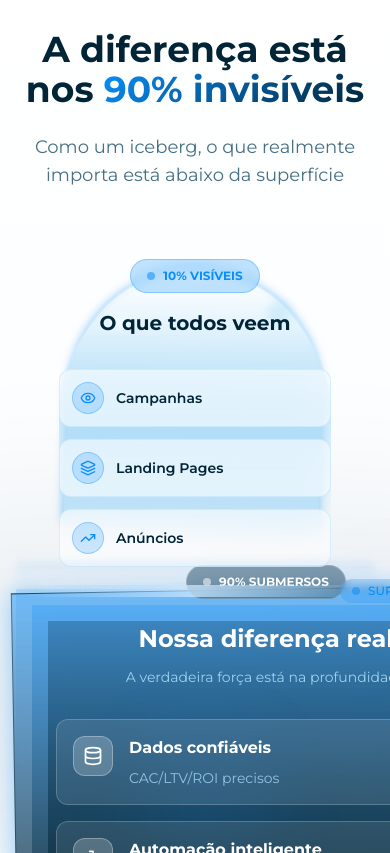
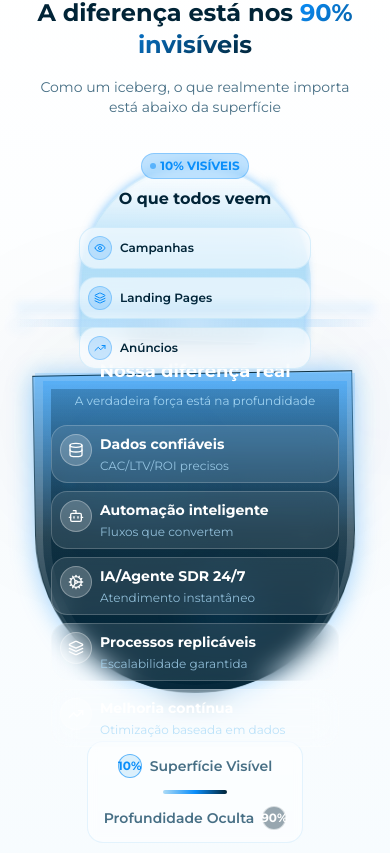
Before and after one commit to oguidomingos/iceberg-growth-engine, a React (Vite) app: page / in a window 390 px wide. Shown: the part 2711-3564 px from the top of the page. Built offline with nearby package versions, Linux system fonts and the light colour scheme.

Commit message:
Fix: Improve responsiveness

```diff
--- a/src/components/MethodSection.tsx
+++ b/src/components/MethodSection.tsx
@@ -16,48 +16,48 @@ const MethodSection = () => {
   ];
 
   return (
-    <section id="metodo" className="py-20 bg-gradient-ice relative overflow-hidden min-h-screen flex items-center">
+    <section id="metodo" className="py-12 lg:py-20 bg-gradient-ice relative overflow-hidden min-h-screen flex items-center">
       {/* Animated background elements */}
       <div className="absolute inset-0">
-        <div className="absolute top-1/4 left-1/4 w-96 h-96 bg-ice-accent/8 rounded-full blur-3xl animate-pulse"></div>
-        <div className="absolute bottom-1/4 right-1/4 w-[500px] h-[500px] bg-ice-mid/6 rounded-full blur-3xl animate-pulse delay-1000"></div>
-        <div className="absolute top-1/2 left-1/2 transform -translate-x-1/2 -translate-y-1/2 w-[800px] h-[400px] bg-ice-dark/5 rounded-full blur-3xl"></div>
+        <div className="absolute top-1/4 left-1/4 w-48 lg:w-96 h-48 lg:h-96 bg-ice-accent/8 rounded-full blur-3xl animate-pulse"></div>
+        <div className="absolute bottom-1/4 right-1/4 w-64 lg:w-[500px] h-64 lg:h-[500px] bg-ice-mid/6 rounded-full blur-3xl animate-pulse delay-1000"></div>
+        <div className="absolute top-1/2 left-1/2 transform -translate-x-1/2 -translate-y-1/2 w-96 lg:w-[800px] h-48 lg:h-[400px] bg-ice-dark/5 rounded-full blur-3xl"></div>
       </div>
 
       <div className="container mx-auto px-4 lg:px-8 relative z-10">
-        <div className="text-center mb-20">
-          <h2 className="font-montserrat font-bold text-4xl lg:text-5xl text-ice-dark mb-6">
+        <div className="text-center mb-12 lg:mb-20">
+          <h2 className="font-montserrat font-bold text-2xl sm:text-3xl lg:text-5xl text-ice-dark mb-4 lg:mb-6">
             A diferença está nos{" "}
             <span className="text-transparent bg-gradient-deep bg-clip-text">
               90% invisíveis
             </span>
           </h2>
-          <p className="font-montserrat text-lg text-muted-foreground max-w-2xl mx-auto">
+          <p className="font-montserrat text-sm lg:text-lg text-muted-foreground max-w-2xl mx-auto px-4">
             Como um iceberg, o que realmente importa está abaixo da superfície
           </p>
         </div>
 
         {/* Iceberg Visual Container */}
-        <div className="relative max-w-5xl mx-auto">
+        <div className="relative max-w-full sm:max-w-3xl lg:max-w-5xl mx-auto">
           {/* Animated Water Surface */}
-          <div className="absolute left-0 right-0 top-[35%] transform -translate-y-1/2 z-30">
+          <div className="absolute left-0 right-0 top-[30%] sm:top-[35%] transform -translate-y-1/2 z-30">
             {/* Main water line */}
-            <div className="relative h-3 bg-gradient-to-r from-transparent via-ice-accent/40 to-transparent">
+            <div className="relative h-2 lg:h-3 bg-gradient-to-r from-transparent via-ice-accent/40 to-transparent">
               <div className="absolute inset-0 bg-gradient-to-r from-transparent via-white/60 to-transparent"></div>
 
               {/* Animated water ripples */}
-              <div className="absolute -top-1 left-1/6 w-6 h-2 bg-ice-accent/30 rounded-full blur-sm animate-ping"></div>
-              <div className="absolute top-1 right-1/5 w-4 h-1 bg-ice-mid/40 rounded-full blur-sm animate-ping delay-500"></div>
-              <div className="absolute -bottom-1 left-2/3 w-8 h-3 bg-ice-accent/20 rounded-full blur-sm animate-ping delay-1000"></div>
+              <div className="absolute -top-1 left-1/6 w-4 lg:w-6 h-1 lg:h-2 bg-ice-accent/30 rounded-full blur-sm animate-ping"></div>
+              <div className="absolute top-1 right-1/5 w-3 lg:w-4 h-1 bg-ice-mid/40 rounded-full blur-sm animate-ping delay-500"></div>
+              <div className="absolute -bottom-1 left-2/3 w-5 lg:w-8 h-2 lg:h-3 bg-ice-accent/20 rounded-full blur-sm animate-ping delay-1000"></div>
 
               {/* Water surface reflection */}
-              <div className="absolute -top-6 left-0 right-0 h-6 bg-gradient-to-b from-ice-accent/10 to-transparent blur-sm"></div>
+              <div className="absolute -top-4 lg:-top-6 left-0 right-0 h-4 lg:h-6 bg-gradient-to-b from-ice-accent/10 to-transparent blur-sm"></div>
             </div>
 
             {/* Water label */}
-            <div className="absolute -right-20 top-1/2 transform -translate-y-1/2">
-              <div className="flex items-center gap-2 bg-ice-accent/20 rounded-full px-3 py-1 backdrop-blur-sm">
-                <div className="w-2 h-2 bg-ice-accent rounded-full animate-pulse"></div>
+            <div className="absolute -right-8 sm:-right-16 lg:-right-20 top-1/2 transform -translate-y-1/2 hidden sm:block">
+              <div className="flex items-center gap-2 bg-ice-accent/20 rounded-full px-2 lg:px-3 py-1 backdrop-blur-sm">
+                <div className="w-1.5 lg:w-2 h-1.5 lg:h-2 bg-ice-accent rounded-full animate-pulse"></div>
                 <span className="font-montserrat font-medium text-xs text-ice-accent">SUPERFÍCIE</span>
               </div>
             </div>
@@ -66,41 +66,41 @@ const MethodSection = () => {
           {/* Iceberg Structure */}
           <div className="relative">
             {/* Above Water - 10% Visible */}
-            <div className="relative z-20 pb-4">
-              <div className="relative mx-auto w-80 h-72">
+            <div className="relative z-20 pb-2 lg:pb-4">
+              <div className="relative mx-auto w-64 sm:w-72 lg:w-80 h-48 sm:h-56 lg:h-72">
                 {/* Iceberg tip - realistic shape */}
-                <div className="absolute inset-x-8 top-0 bottom-8 bg-gradient-to-b from-white via-ice-light/90 to-ice-light/70 rounded-t-full border border-ice-light/50 shadow-glow-border-primary backdrop-blur-lg transform rotate-2"></div>
-                <div className="absolute inset-x-6 top-2 bottom-6 bg-gradient-to-b from-white/80 via-ice-light/60 to-transparent rounded-t-full"></div>
+                <div className="absolute inset-x-4 sm:inset-x-6 lg:inset-x-8 top-0 bottom-4 sm:bottom-6 lg:bottom-8 bg-gradient-to-b from-white via-ice-light/90 to-ice-light/70 rounded-t-full border border-ice-light/50 shadow-glow-border-primary backdrop-blur-lg transform rotate-2"></div>
+                <div className="absolute inset-x-3 sm:inset-x-4 lg:inset-x-6 top-1 sm:top-2 bottom-3 sm:bottom-4 lg:bottom-6 bg-gradient-to-b from-white/80 via-ice-light/60 to-transparent rounded-t-full"></div>
 
                 {/* Ice texture effects */}
-                <div className="absolute top-4 left-12 w-4 h-4 bg-white/60 rounded-full blur-sm"></div>
-                <div className="absolute top-8 right-16 w-6 h-6 bg-ice-light/40 rounded-full blur-sm"></div>
-                <div className="absolute top-12 left-20 w-3 h-3 bg-white/80 rounded-full blur-sm"></div>
+                <div className="absolute top-2 lg:top-4 left-8 lg:left-12 w-2 lg:w-4 h-2 lg:h-4 bg-white/60 rounded-full blur-sm"></div>
+                <div className="absolute top-4 lg:top-8 right-12 lg:right-16 w-3 lg:w-6 h-3 lg:h-6 bg-ice-light/40 rounded-full blur-sm"></div>
+                <div className="absolute top-6 lg:top-12 left-16 lg:left-20 w-2 lg:w-3 h-2 lg:h-3 bg-white/80 rounded-full blur-sm"></div>
 
                 {/* Content overlay */}
-                <div className="absolute inset-0 p-6 flex flex-col justify-center z-10">
-                  <div className="text-center mb-6">
-                    <div className="inline-flex items-center gap-2 bg-ice-accent/25 rounded-full px-4 py-2 mb-4 backdrop-blur-sm border border-ice-accent/30">
-                      <div className="w-2 h-2 bg-ice-accent rounded-full animate-pulse"></div>
+                <div className="absolute inset-0 p-3 sm:p-4 lg:p-6 flex flex-col justify-center z-10">
+                  <div className="text-center mb-3 lg:mb-6">
+                    <div className="inline-flex items-center gap-1 lg:gap-2 bg-ice-accent/25 rounded-full px-2 lg:px-4 py-1 lg:py-2 mb-2 lg:mb-4 backdrop-blur-sm border border-ice-accent/30">
+                      <div className="w-1.5 lg:w-2 h-1.5 lg:h-2 bg-ice-accent rounded-full animate-pulse"></div>
                       <span className="font-montserrat font-bold text-xs text-ice-accent">10% VISÍVEIS</span>
                     </div>
-                    <h3 className="font-montserrat font-bold text-xl text-ice-dark mb-2">
+                    <h3 className="font-montserrat font-bold text-base lg:text-xl text-ice-dark mb-1 lg:mb-2">
                       O que todos veem
                     </h3>
                   </div>
 
-                  <div className="space-y-3">
+                  <div className="space-y-2 lg:space-y-3">
                     {visibleItems.map((item, index) => {
                       const IconComponent = item.icon;
                       return (
                         <div
                           key={index}
-                          className="flex items-center gap-3 p-3 rounded-xl bg-white/60 backdrop-blur-md border border-ice-light/40 shadow-glow-border-primary/50 hover:shadow-glow-border-primary transition-all duration-300 hover:scale-105"
+                          className="flex items-center gap-2 lg:gap-3 p-2 lg:p-3 rounded-lg lg:rounded-xl bg-white/60 backdrop-blur-md border border-ice-light/40 shadow-glow-border-primary/50 hover:shadow-glow-border-primary transition-all duration-300 hover:scale-105"
                         >
-                          <div className="w-8 h-8 rounded-lg bg-ice-accent/20 flex items-center justify-center border border-ice-accent/30">
-                            <IconComponent className="w-4 h-4 text-ice-accent" />
+                          <div className="w-6 lg:w-8 h-6 lg:h-8 rounded-lg bg-ice-accent/20 flex items-center justify-center border border-ice-accent/30">
+                            <IconComponent className="w-3 lg:w-4 h-3 lg:h-4 text-ice-accent" />
                           </div>
-                          <span className="font-montserrat font-semibold text-sm text-ice-dark">{item.label}</span>
+                          <span className="font-montserrat font-semibold text-xs lg:text-sm text-ice-dark">{item.label}</span>
                         </div>
                       );
                     })}
@@ -110,55 +110,55 @@ const MethodSection = () => {
             </div>
 
             {/* Below Water - 90% Hidden */}
-            <div className="relative z-10 pt-4">
-              <div className="relative mx-auto w-[500px] h-[600px]">
+            <div className="relative z-10 pt-2 lg:pt-4">
+              <div className="relative mx-auto w-80 sm:w-96 lg:w-[500px] h-80 sm:h-96 lg:h-[600px]">
                 {/* Massive underwater iceberg - more realistic proportions */}
                 <div className="absolute inset-0 bg-gradient-to-b from-ice-mid/60 via-ice-dark/70 to-ice-dark/90 rounded-b-full border border-ice-dark/50 shadow-glow-accent backdrop-blur-lg transform -rotate-1"></div>
-                <div className="absolute inset-x-4 top-4 bottom-0 bg-gradient-to-b from-ice-mid/40 via-ice-dark/50 to-ice-dark/70 rounded-b-full"></div>
-                <div className="absolute inset-x-8 top-8 bottom-4 bg-gradient-to-b from-ice-dark/30 via-ice-dark/60 to-ice-dark/80 rounded-b-full"></div>
+                <div className="absolute inset-x-2 sm:inset-x-4 top-2 sm:top-4 bottom-0 bg-gradient-to-b from-ice-mid/40 via-ice-dark/50 to-ice-dark/70 rounded-b-full"></div>
+                <div className="absolute inset-x-4 sm:inset-x-8 top-4 sm:top-8 bottom-2 sm:bottom-4 bg-gradient-to-b from-ice-dark/30 via-ice-dark/60 to-ice-dark/80 rounded-b-full"></div>
 
                 {/* Underwater lighting effects */}
                 <div className="absolute inset-0 bg-gradient-to-b from-ice-accent/15 via-transparent to-ice-dark/30 rounded-b-full"></div>
-                <div className="absolute top-1/4 left-1/4 w-32 h-32 bg-ice-accent/10 rounded-full blur-2xl"></div>
-                <div className="absolute top-2/3 right-1/3 w-24 h-24 bg-ice-mid/15 rounded-full blur-xl"></div>
+                <div className="absolute top-1/4 left-1/4 w-16 lg:w-32 h-16 lg:h-32 bg-ice-accent/10 rounded-full blur-2xl"></div>
+                <div className="absolute top-2/3 right-1/3 w-12 lg:w-24 h-12 lg:h-24 bg-ice-mid/15 rounded-full blur-xl"></div>
 
                 {/* Deep water particles */}
-                <div className="absolute top-1/3 left-12 w-2 h-2 bg-ice-accent/30 rounded-full blur-sm animate-pulse delay-200"></div>
-                <div className="absolute top-1/2 right-16 w-1 h-1 bg-white/40 rounded-full blur-sm animate-pulse delay-700"></div>
-                <div className="absolute bottom-1/3 left-24 w-3 h-3 bg-ice-mid/20 rounded-full blur-sm animate-pulse delay-1200"></div>
+                <div className="absolute top-1/3 left-8 lg:left-12 w-1.5 lg:w-2 h-1.5 lg:h-2 bg-ice-accent/30 rounded-full blur-sm animate-pulse delay-200"></div>
+                <div className="absolute top-1/2 right-12 lg:right-16 w-1 h-1 bg-white/40 rounded-full blur-sm animate-pulse delay-700"></div>
+                <div className="absolute bottom-1/3 left-16 lg:left-24 w-2 lg:w-3 h-2 lg:h-3 bg-ice-mid/20 rounded-full blur-sm animate-pulse delay-1200"></div>
 
                 {/* Content overlay */}
-                <div className="absolute inset-0 p-10 flex flex-col justify-center z-10">
-                  <div className="text-center mb-8">
-                    <div className="inline-flex items-center gap-2 bg-ice-dark/40 rounded-full px-4 py-2 mb-6 backdrop-blur-md border border-white/20">
-                      <div className="w-2 h-2 bg-white rounded-full animate-pulse"></div>
+                <div className="absolute inset-0 p-4 sm:p-6 lg:p-10 flex flex-col justify-center z-10">
+                  <div className="text-center mb-4 lg:mb-8">
+                    <div className="inline-flex items-center gap-1 lg:gap-2 bg-ice-dark/40 rounded-full px-2 lg:px-4 py-1 lg:py-2 mb-3 lg:mb-6 backdrop-blur-md border border-white/20">
+                      <div className="w-1.5 lg:w-2 h-1.5 lg:h-2 bg-white rounded-full animate-pulse"></div>
                       <span className="font-montserrat font-bold text-xs text-white">90% SUBMERSOS</span>
                     </div>
-                    <h3 className="font-montserrat font-bold text-2xl text-white mb-3">
+                    <h3 className="font-montserrat font-bold text-lg lg:text-2xl text-white mb-2 lg:mb-3">
                       Nossa diferença real
                     </h3>
-                    <p className="font-montserrat text-sm text-ice-light/90">
+                    <p className="font-montserrat text-xs lg:text-sm text-ice-light/90">
                       A verdadeira força está na profundidade
                     </p>
                   </div>
 
-                  <div className="space-y-4">
+                  <div className="space-y-2 lg:space-y-4">
                     {hiddenItems.map((item, index) => {
                       const IconComponent = item.icon;
                       return (
                         <div
                           key={index}
-                          className="p-4 rounded-xl bg-white/10 backdrop-blur-md border border-white/20 hover:border-ice-accent/60 transition-all duration-500 hover:shadow-glow-border-secondary group hover:bg-white/15 hover:scale-105"
+                          className="p-2 lg:p-4 rounded-lg lg:rounded-xl bg-white/10 backdrop-blur-md border border-white/20 hover:border-ice-accent/60 transition-all duration-500 hover:shadow-glow-border-secondary group hover:bg-white/15 hover:scale-105"
                         >
-                          <div className="flex items-start gap-4">
-                            <div className="w-10 h-10 rounded-xl bg-white/20 flex items-center justify-center group-hover:bg-ice-accent/30 transition-all duration-300 border border-white/30 group-hover:border-ice-accent/50">
-                              <IconComponent className="w-5 h-5 text-white group-hover:text-ice-light transition-colors" />
+                          <div className="flex items-start gap-2 lg:gap-4">
+                            <div className="w-8 lg:w-10 h-8 lg:h-10 rounded-lg lg:rounded-xl bg-white/20 flex items-center justify-center group-hover:bg-ice-accent/30 transition-all duration-300 border border-white/30 group-hover:border-ice-accent/50">
+                              <IconComponent className="w-4 lg:w-5 h-4 lg:h-5 text-white group-hover:text-ice-light transition-colors" />
                             </div>
                             <div className="flex-1">
-                              <h4 className="font-montserrat font-bold text-white text-base mb-2 group-hover:text-ice-light transition-colors">
+                              <h4 className="font-montserrat font-bold text-white text-sm lg:text-base mb-1 lg:mb-2 group-hover:text-ice-light transition-colors">
                                 {item.label}
                               </h4>
-                              <p className="font-montserrat text-sm text-ice-light/80 group-hover:text-ice-light/90 transition-colors">
+                              <p className="font-montserrat text-xs lg:text-sm text-ice-light/80 group-hover:text-ice-light/90 transition-colors">
                                 {item.description}
                               </p>
                             </div>
@@ -172,35 +172,35 @@ const MethodSection = () => {
             </div>
           </div>
 
-          {/* Depth indicators */}
-          <div className="absolute -left-24 top-1/4 hidden lg:flex flex-col items-center gap-2">
-            <div className="w-12 h-12 rounded-full bg-ice-light/20 border border-ice-light/40 flex items-center justify-center backdrop-blur-sm">
-              <span className="text-sm font-bold text-ice-accent">10%</span>
+          {/* Depth indicators - hidden on mobile */}
+          <div className="absolute -left-16 lg:-left-24 top-1/4 hidden lg:flex flex-col items-center gap-2">
+            <div className="w-10 lg:w-12 h-10 lg:h-12 rounded-full bg-ice-light/20 border border-ice-light/40 flex items-center justify-center backdrop-blur-sm">
+              <span className="text-xs lg:text-sm font-bold text-ice-accent">10%</span>
             </div>
-            <div className="w-px h-32 bg-gradient-to-b from-ice-light/60 to-ice-dark/60"></div>
-            <div className="w-12 h-12 rounded-full bg-ice-dark/30 border border-ice-dark/60 flex items-center justify-center backdrop-blur-sm">
-              <span className="text-sm font-bold text-white">90%</span>
+            <div className="w-px h-24 lg:h-32 bg-gradient-to-b from-ice-light/60 to-ice-dark/60"></div>
+            <div className="w-10 lg:w-12 h-10 lg:h-12 rounded-full bg-ice-dark/30 border border-ice-dark/60 flex items-center justify-center backdrop-blur-sm">
+              <span className="text-xs lg:text-sm font-bold text-white">90%</span>
             </div>
           </div>
 
           {/* Side environmental effects */}
-          <div className="absolute -right-32 top-1/3 w-48 h-48 bg-ice-accent/5 rounded-full blur-3xl animate-pulse delay-500"></div>
-          <div className="absolute -left-32 bottom-1/3 w-56 h-56 bg-ice-dark/8 rounded-full blur-3xl animate-pulse delay-1500"></div>
+          <div className="absolute -right-16 lg:-right-32 top-1/3 w-24 lg:w-48 h-24 lg:h-48 bg-ice-accent/5 rounded-full blur-3xl animate-pulse delay-500"></div>
+          <div className="absolute -left-16 lg:-left-32 bottom-1/3 w-28 lg:w-56 h-28 lg:h-56 bg-ice-dark/8 rounded-full blur-3xl animate-pulse delay-1500"></div>
         </div>
 
         {/* Bottom legend */}
-        <div className="mt-20 text-center">
-          <div className="inline-flex items-center gap-6 text-base text-muted-foreground font-montserrat bg-white/50 backdrop-blur-sm rounded-full px-8 py-4 border border-ice-light/30">
-            <div className="flex items-center gap-3">
-              <div className="w-8 h-8 rounded-full bg-ice-light/40 border border-ice-accent/60 flex items-center justify-center">
+        <div className="mt-12 lg:mt-20 text-center">
+          <div className="inline-flex flex-col sm:flex-row items-center gap-3 sm:gap-6 text-sm lg:text-base text-muted-foreground font-montserrat bg-white/50 backdrop-blur-sm rounded-2xl lg:rounded-full px-4 lg:px-8 py-3 lg:py-4 border border-ice-light/30">
+            <div className="flex items-center gap-2 lg:gap-3">
+              <div className="w-6 lg:w-8 h-6 lg:h-8 rounded-full bg-ice-light/40 border border-ice-accent/60 flex items-center justify-center">
                 <span className="text-xs font-bold text-ice-accent">10%</span>
               </div>
               <span className="font-semibold">Superfície Visível</span>
             </div>
-            <div className="w-32 h-1 bg-gradient-to-r from-ice-light via-ice-accent to-ice-dark rounded-full"></div>
-            <div className="flex items-center gap-3">
+            <div className="w-16 sm:w-24 lg:w-32 h-1 bg-gradient-to-r from-ice-light via-ice-accent to-ice-dark rounded-full"></div>
+            <div className="flex items-center gap-2 lg:gap-3">
               <span className="font-semibold">Profundidade Oculta</span>
-              <div className="w-8 h-8 rounded-full bg-ice-dark/40 border border-white/60 flex items-center justify-center">
+              <div className="w-6 lg:w-8 h-6 lg:h-8 rounded-full bg-ice-dark/40 border border-white/60 flex items-center justify-center">
                 <span className="text-xs font-bold text-white">90%</span>
               </div>
             </div>
```
